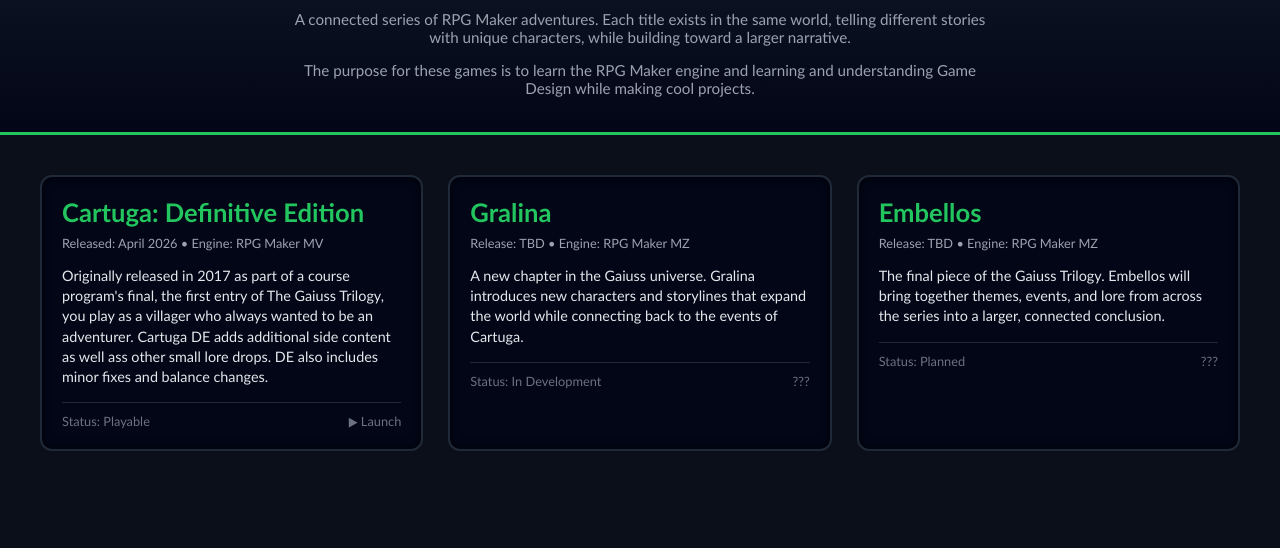
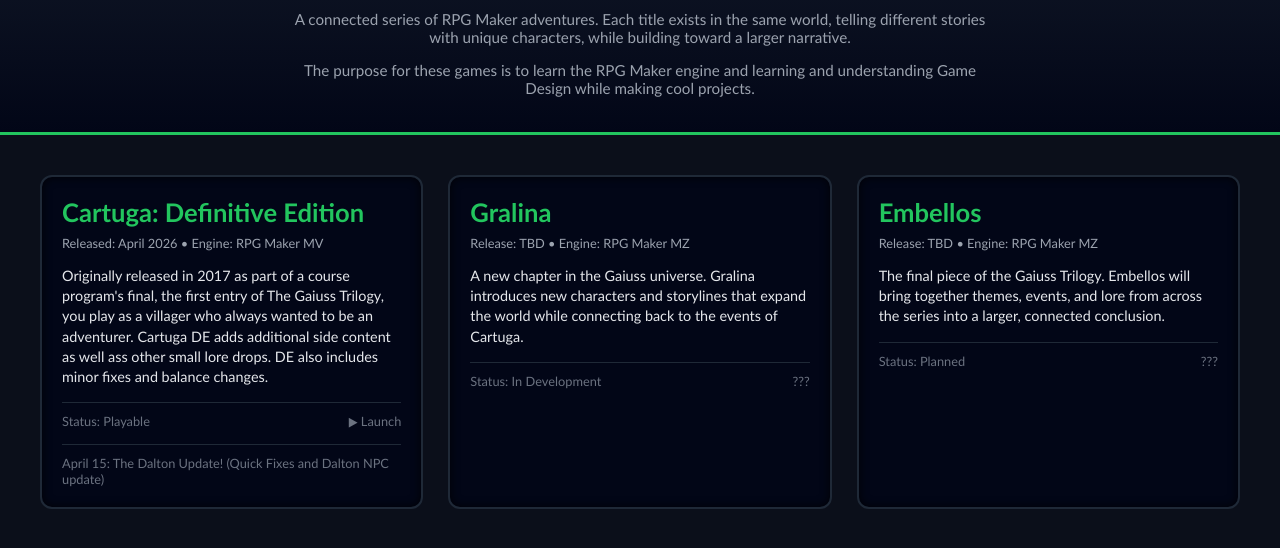
Before and after one commit to DjKniteX/gaiuss, a plain HTML site: page index.html in a window 1280 px wide. Shown: the part 86-634 px from the top of the page. Drawn offline with Linux system fonts and the light colour scheme.

Commit message:
fixed index.html

```diff
--- a/index.html
+++ b/index.html
@@ -28,6 +28,9 @@
       <div class="footer-bar">
         <span>Status: Playable</span>
         <span>▶ Launch</span>
+      </div>
+            <div class="footer-bar">
+        <span>April 15: The Dalton Update! (Quick Fixes and Dalton NPC update)</span>
       </div>
     </a>
 
```
